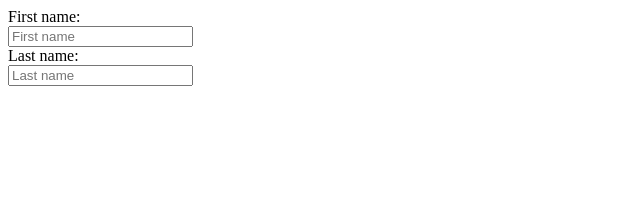
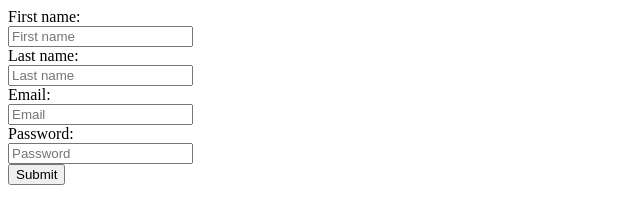
Before and after one commit to JonaDemaku/Web-advanced, a plain HTML site: page Lesson 7/index.html in a window 1280 px wide. Shown: the whole page, without its empty margins (0-640 px from the left). Drawn offline with Linux system fonts and the light colour scheme.

Commit message:
Lesson 7

```diff
--- a/Lesson 7/index.html
+++ b/Lesson 7/index.html
@@ -11,6 +11,11 @@
         <input type="text" id="firstname" name="firstname" placeholder="First name"><br>
         <label for="lastname">Last name:</label><br>
         <input type="text" id="lastname" name="lastname" placeholder="Last name"><br>
+        <label for="email">Email:</label><br>
+        <input type="email" id="email" name="email" placeholder="Email"><br>
+        <label for="password">Password:</label><br>
+        <input type="password" id="password" name="password" placeholder="Password"><br>
+         <input type="submit" id="submit" name="submit" value="Submit">
     </form>
 
 </body>
```
